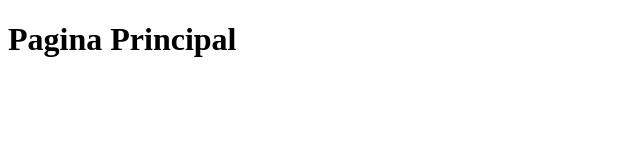
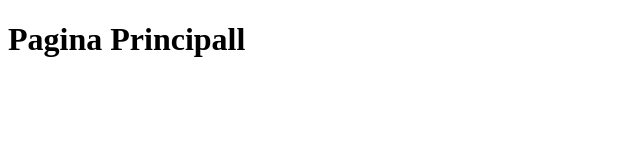
Before and after one commit to MelissaIsabelR/prueba3, a plain HTML site: page index.html in a window 1280 px wide. Shown: the full height of the page, 0-640 px from the left. Drawn offline with Linux system fonts and the light colour scheme.

Commit message:
cambio h1

```diff
--- a/index.html
+++ b/index.html
@@ -6,6 +6,6 @@
     <title>Document</title>
 </head>
 <body>
-    <h1>Pagina Principal</h1>
+    <h1>Pagina Principall</h1>
 </body>
 </html>
```
